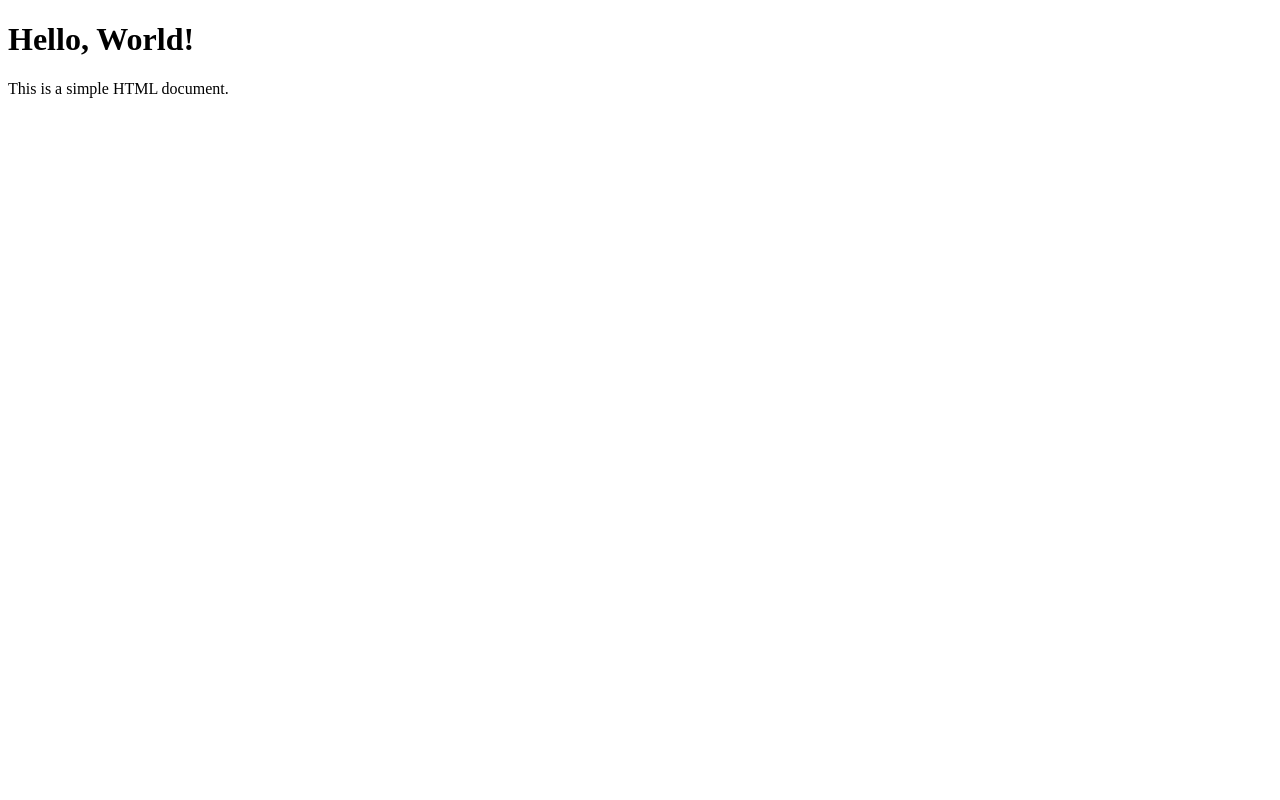
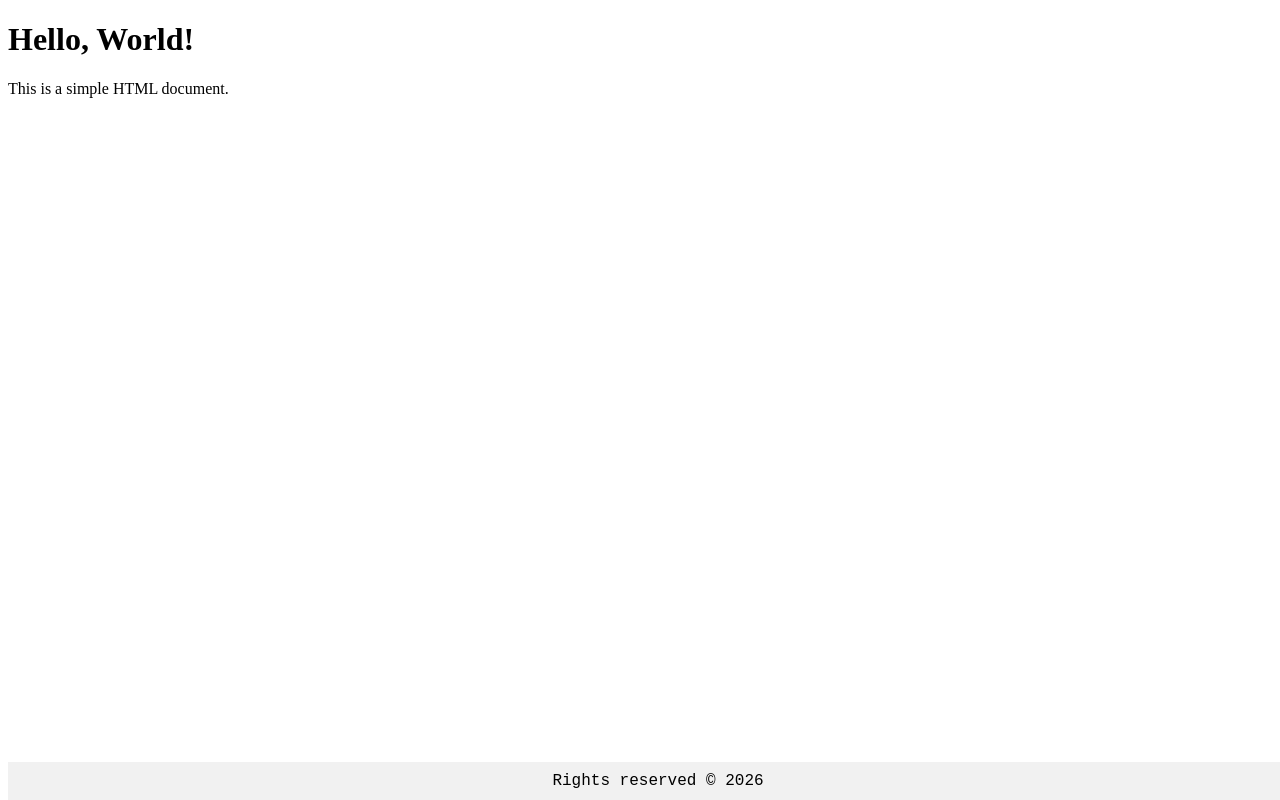
Before and after one commit to cursosdevfull/Javascript_Group06, a plain HTML site: page index.html in a window 1280 px wide. Drawn offline with Linux system fonts and the light colour scheme.

Commit message:
chore(web-app): add main footer

```diff
--- /dev/null
+++ b/assets/css/style.css
@@ -0,0 +1,9 @@
+footer {
+  background-color: #f1f1f1;
+  text-align: center;
+  padding: 10px;
+  position: fixed;
+  width: 100%;
+  bottom: 0;
+  font-family: "Courier New", Courier, monospace;
+}
--- a/index.html
+++ b/index.html
@@ -5,12 +5,17 @@
     <meta charset="UTF-8">
     <meta name="viewport" content="width=device-width, initial-scale=1.0">
     <title>Document</title>
+    <link rel="stylesheet" href="assets/css/style.css">
 </head>
 
 <body>
     <h1>Hello, World!</h1>
     <p>This is a simple HTML document.</p>
 
+    <footer>
+        Rights reserved © 2026
+    </footer>
+
 </body>
 
 </html>
```
Also changed, not shown: 1 other file.
